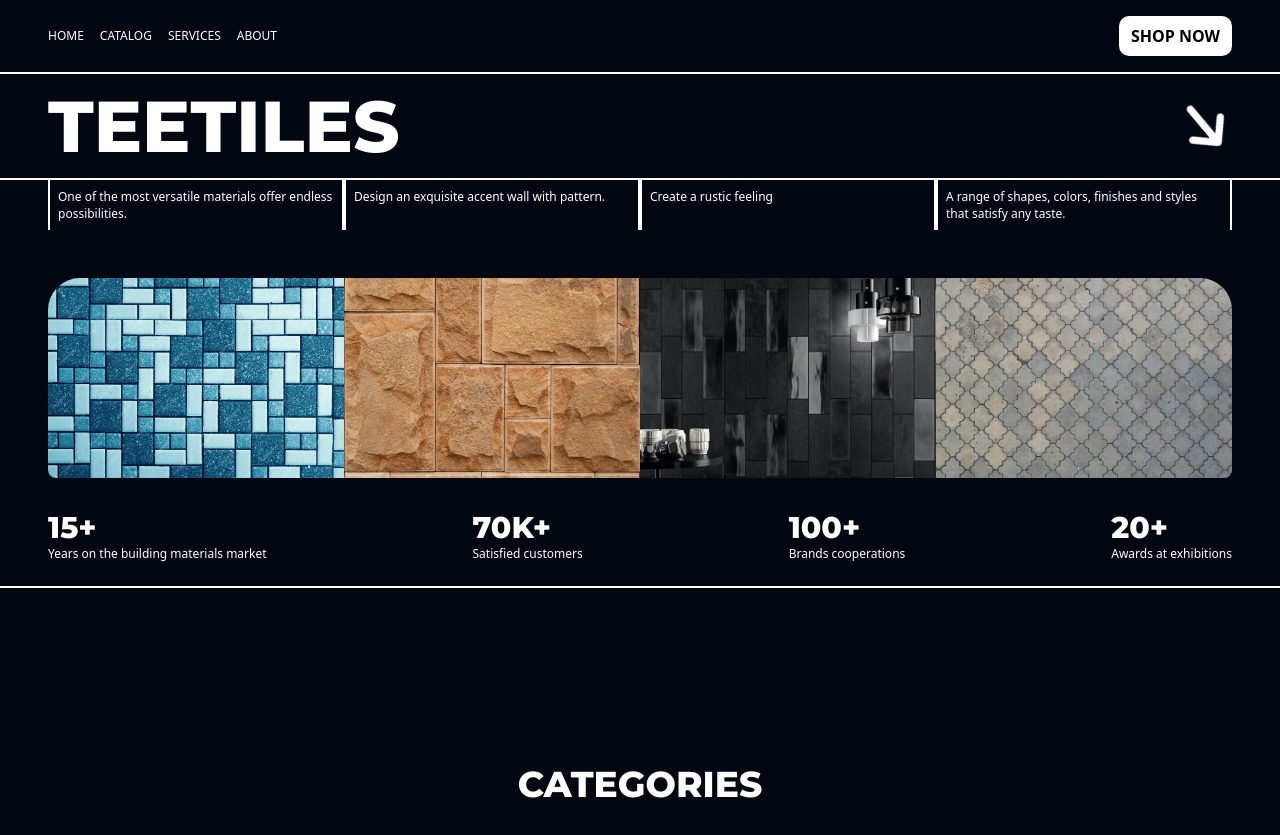
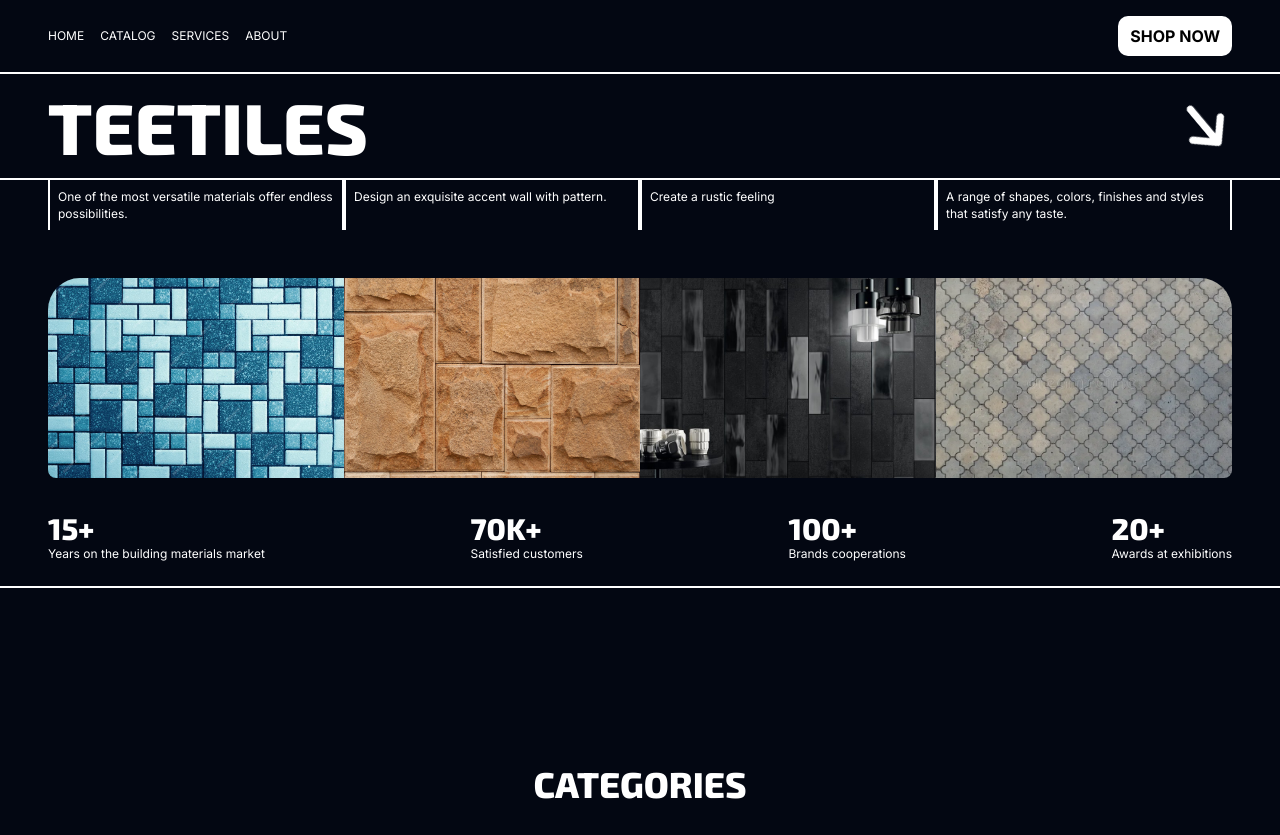
Before and after one commit to Macnelson9/tiler, a website: page public/index.html in a window 1280 px wide. Shown: the top 835 px of the page. Drawn offline with Linux system fonts and the light colour scheme.

Commit message:
Changed the Typography for the headings

```diff
--- a/public/index.html
+++ b/public/index.html
@@ -4,7 +4,7 @@
     <meta charset="UTF-8" />
     <meta name="viewport" content="width=device-width, initial-scale=1.0" />
     <title>TeeTiles | Home of Tiles</title>
-    <link rel="stylesheet" href="styles.css" />
+    <link rel="stylesheet" href="./styles.css" />
     <script
       src="https://kit.fontawesome.com/e8c22a66c1.js"
       crossorigin="anonymous"
--- a/src/style-input.css
+++ b/src/style-input.css
@@ -1,4 +1,5 @@
 @import url('https://fonts.googleapis.com/css2?family=Inter:ital,opsz,wght@0,14..32,100..900;1,14..32,100..900&family=Montserrat:ital,wght@0,100..900;1,100..900&display=swap');
+@import url('https://fonts.googleapis.com/css2?family=Exo+2:ital,wght@0,100..900;1,100..900&display=swap');
 @import 'tailwindcss';
 
 h1,
@@ -7,7 +8,11 @@ h3,
 h4,
 h5,
 h6 {
-  font-family: 'Montserrat', sans-serif;
+  font-family: 'Exo 2', sans-serif;
+}
+
+body {
+  font-family: 'Inter', sans-serif;
 }
 
 img {
```
Also changed, not shown: public/styles.css.
